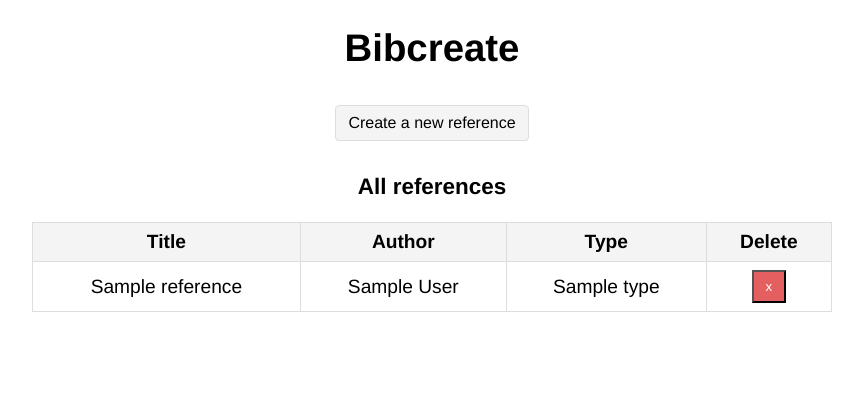
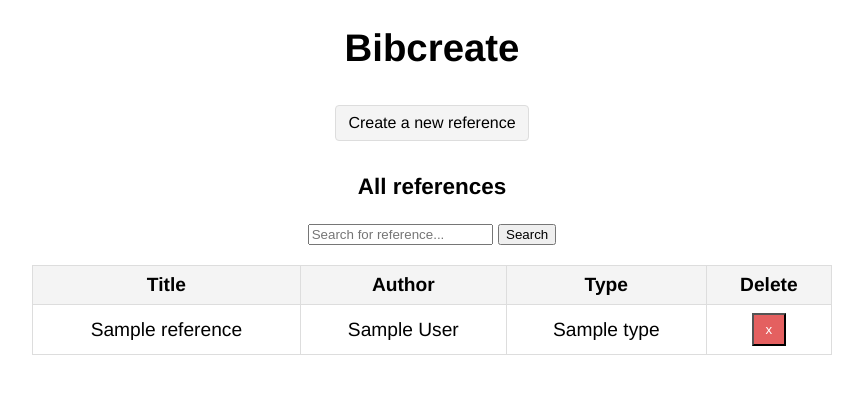
Before and after one commit to ranilar/BibCreate, a Flask app: template src/templates/index.html in a window 1280 px wide. Shown: the top 394 px of the page, without its empty margins (208-1071 px from the left). Run offline with Flask 3, Linux system fonts and the light colour scheme; the template is opened without the code that fills it: most values are stand-ins (such as "Sample title", 1, 10 or a date in 2020).

Commit message:
Add simple search bar

```diff
--- a/src/templates/index.html
+++ b/src/templates/index.html
@@ -26,6 +26,14 @@ Bibcreate
 </div>
 
 <h3>All references</h3>
+<!-- SEARCH BAR -- EI VIELÄ TEE MITÄÄN -->
+<div style="text-align: center; position: relative;">
+  <form action="/search" method="GET" style=style="display: inline-block; position: relative;">
+    <input type="text" name="query" placeholder="Search for reference..." required>
+    <button type="submit">Search</button>
+  </form>
+</div>
+
 <table border="1" style="width: 100%; border-collapse: collapse; text-align: center;">
 
     <tr>
```
